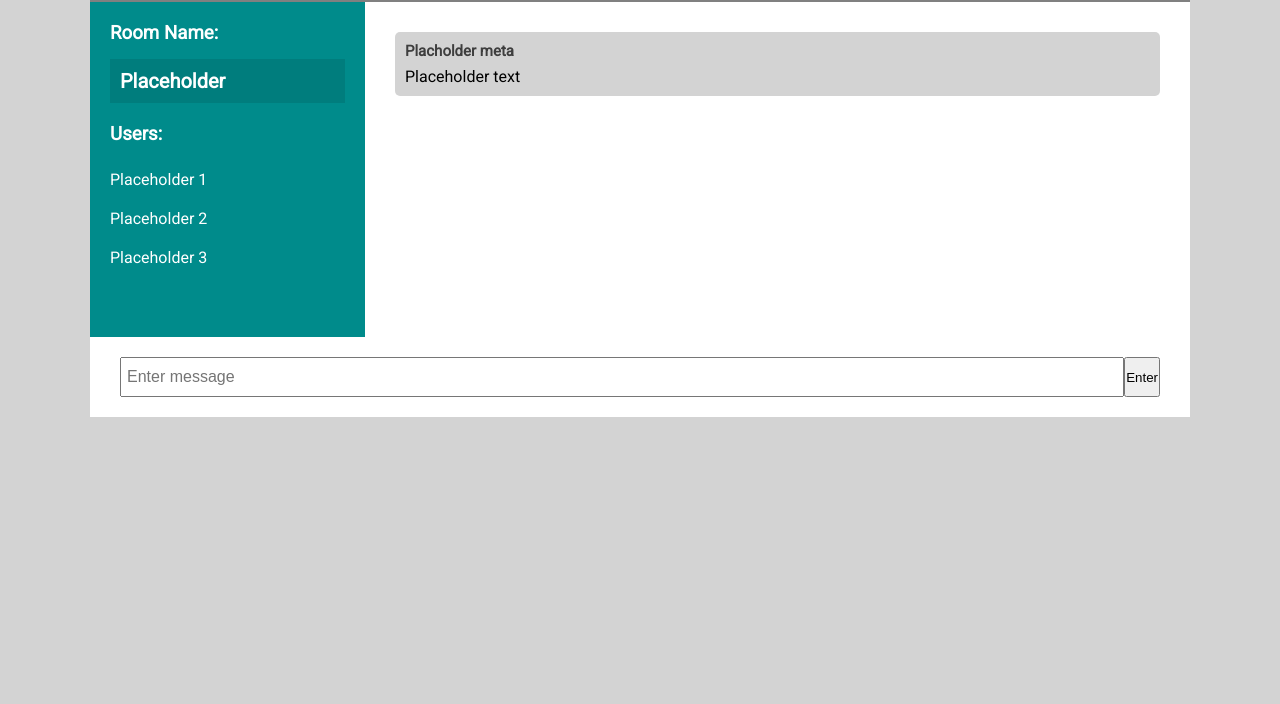
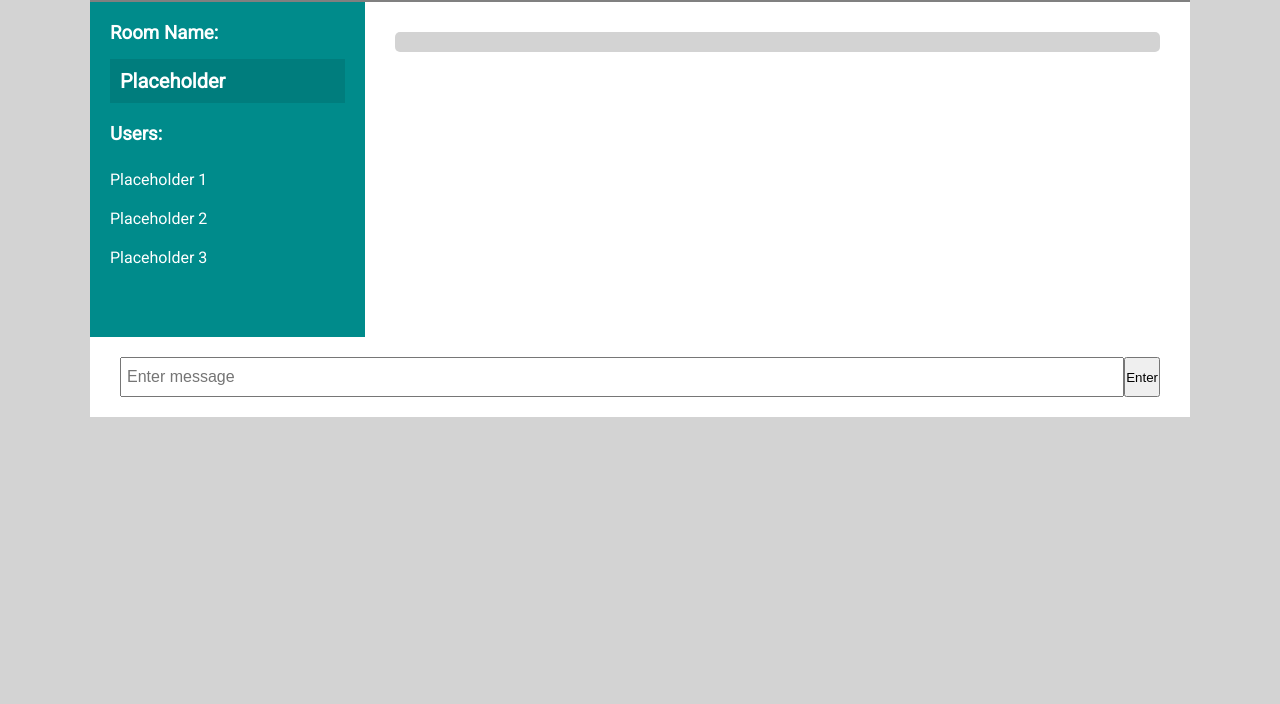
Before and after one commit to TimothySiskin/node-chat, a website: page public/chat.html in a window 1280 px wide. Shown: the part 96-800 px from the top of the page. Drawn offline with nearby package versions, Linux system fonts and the light colour scheme; no server answers.

Commit message:
deleted placeholder messages

```diff
--- a/public/chat.html
+++ b/public/chat.html
@@ -32,8 +32,6 @@
         </div>
         <div class="chat-messages">
           <div class="message">
-            <p class="meta">Placholder meta</p>
-            <p class="text"> Placeholder text</p>
           </div>
         </div>
       </main>
```
